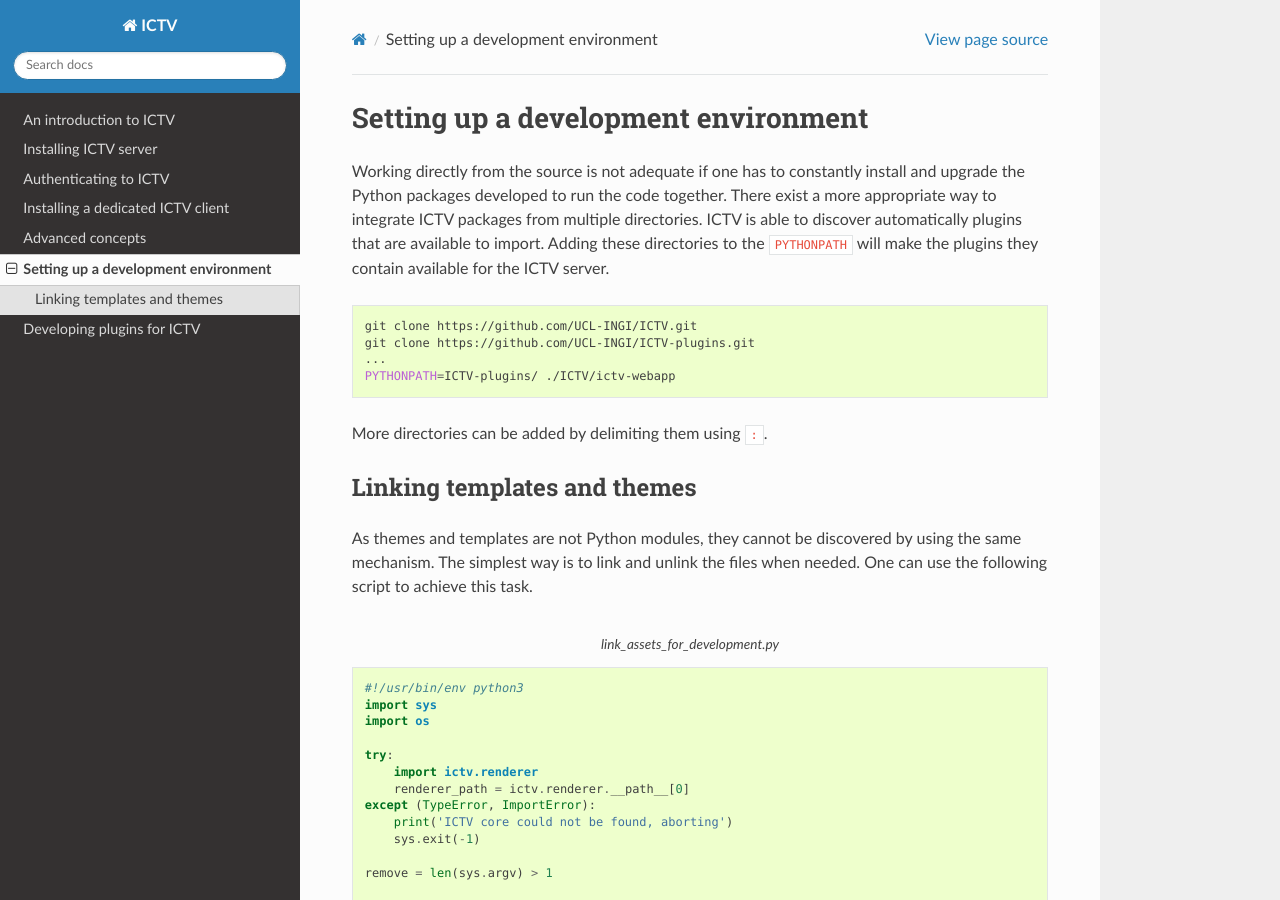
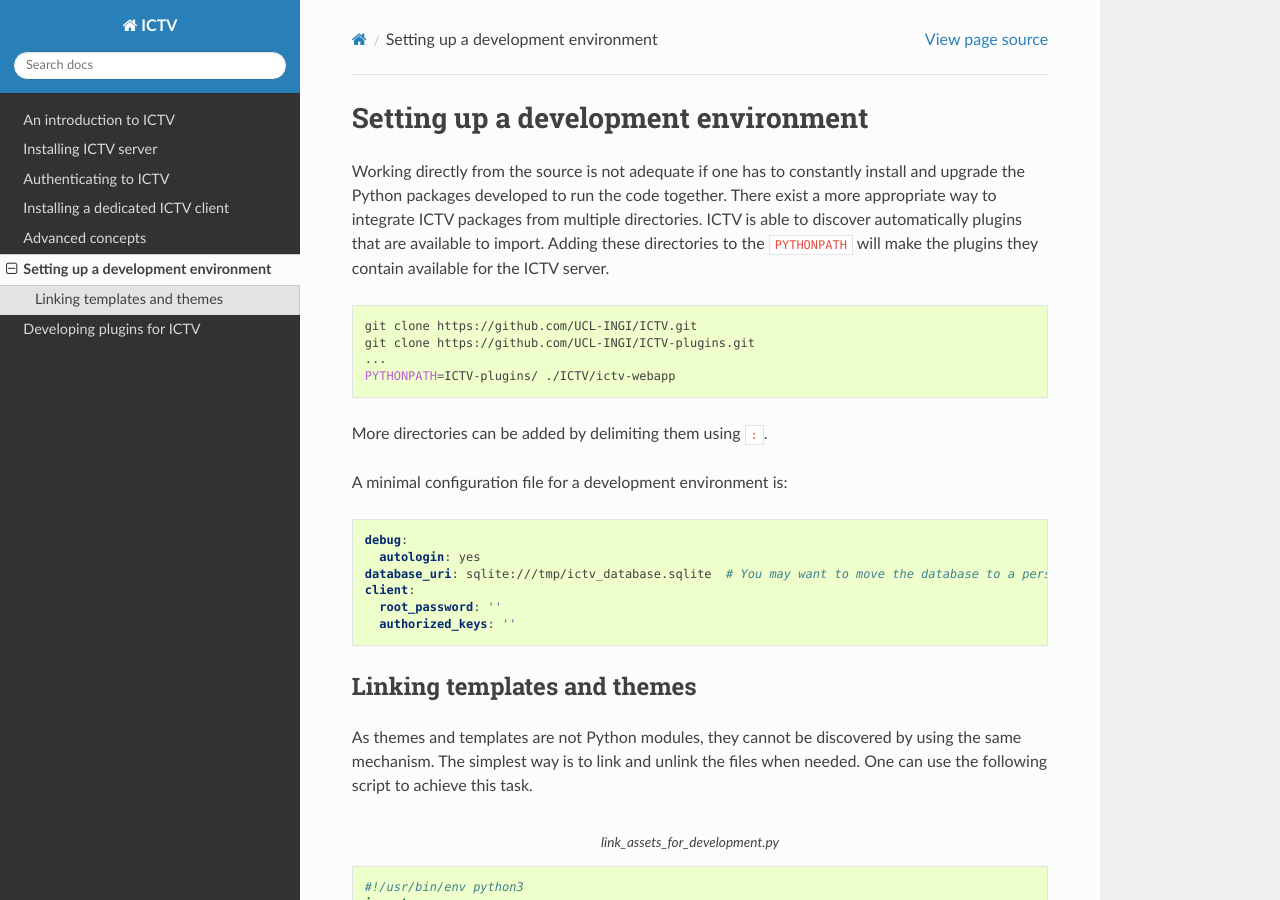
Before and after one commit to UCL-INGI/ICTV, a Sphinx documentation site: the page built from doc/dev_environment.rst, in a window 1280 px wide and 900 px high. Built offline with Sphinx 7.4.7 and the Read the Docs theme 2.0.0, drawn with Linux system fonts in a browser that asks for light colours; the version number could not be read and is left out.

Commit message:
Adds a minimal configuration file for development. Closes #2

```diff
--- a/doc/dev_environment.rst
+++ b/doc/dev_environment.rst
@@ -15,6 +15,17 @@ the ``PYTHONPATH`` will make the plugins they contain available for the ICTV ser
 
 
 More directories can be added by delimiting them using ``:``.
+
+A minimal configuration file for a development environment is:
+
+.. code-block:: yaml
+
+    debug:
+      autologin: yes
+    database_uri: sqlite:///tmp/ictv_database.sqlite  # You may want to move the database to a persistent directory
+    client:
+      root_password: ''
+      authorized_keys: ''
 
 Linking templates and themes
 ----------------------------
```
